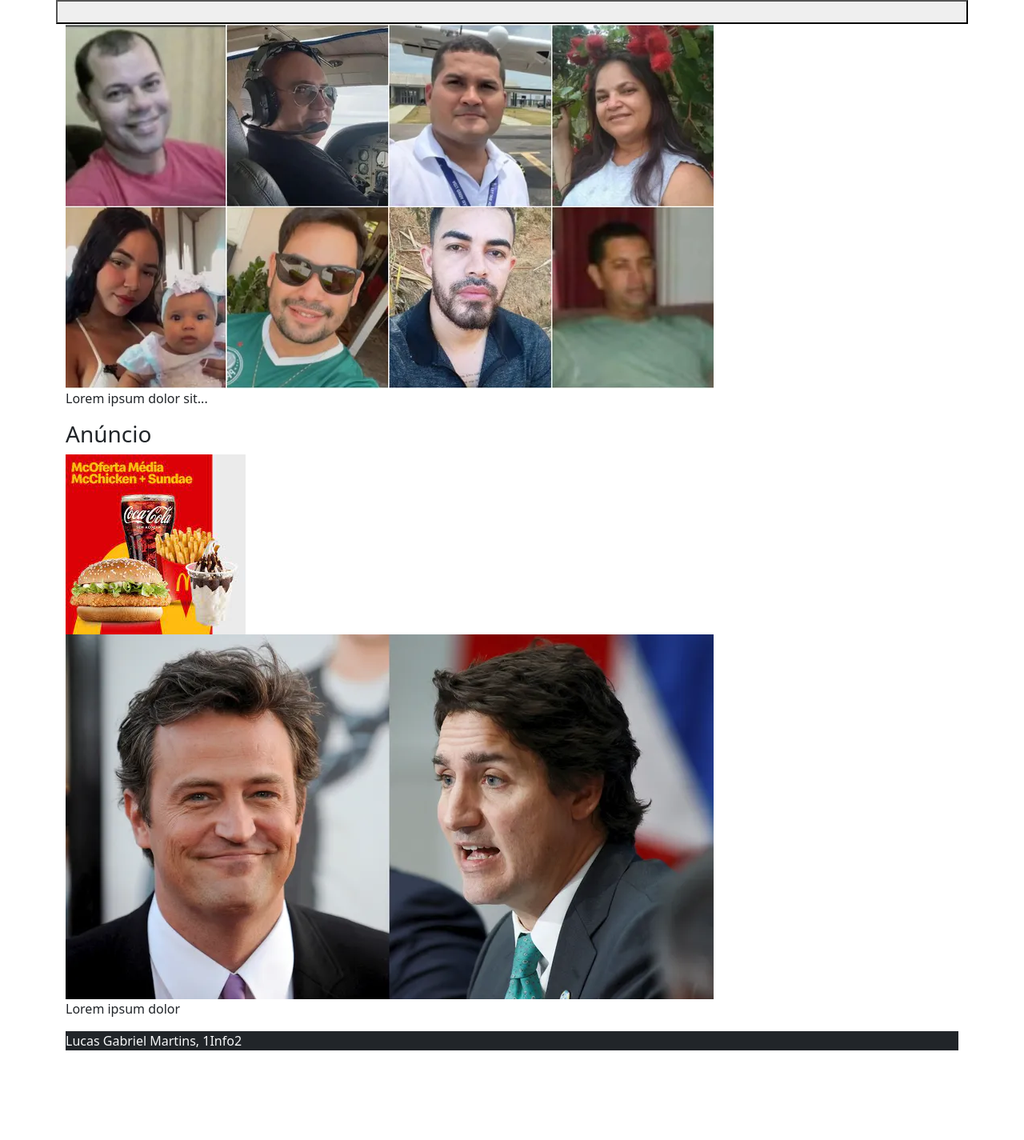
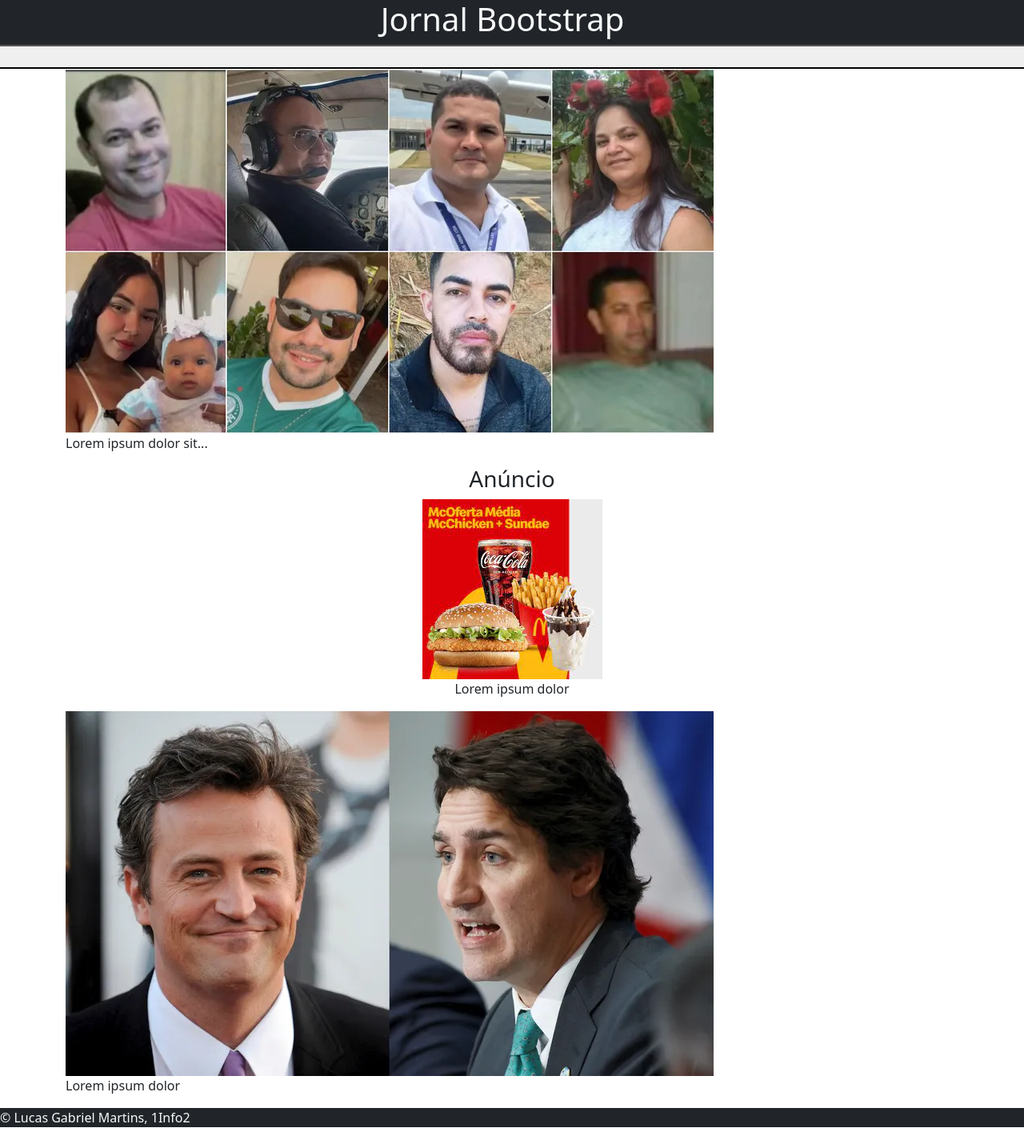
Before and after one commit to Lucas-EstudanteIFC/jornal-bootstrap, a plain HTML site: page index.html in a window 1280 px wide. Shown: the whole page at 80% size. Before the commit the page ends 1329 px from the top, so only its background shows below. Drawn offline with nearby package versions, Linux system fonts and the light colour scheme.

Commit message:
commit final 1/11/23

```diff
--- a/index.html
+++ b/index.html
@@ -19,20 +19,21 @@
 </head>
 
 <body>
-  <div class="container">
-    <header class="row bg-secondary">
-
+  <header class="row bg-dark">
+    <h1 class="text-light row d-flex justify-content-center">Jornal Bootstrap</h1>
       <button data-bs-toggle="collapse" data-bs-target="#menu"><img src="" alt=""></button>
       <div class="collapse" id="menu">
         <nav>
           <ul class="text-decoration-none">
-            <li><a href="#" class="col-1 text-decoration-none c">Ecomomia</a></li>
-            <li><a href="#" class="col-1 text-decoration-none">Brasil</a></li>
-            <li><a href="#" class="col-1 text-decoration-none">Política Internacional</a></li>
+            <li><a href="#" class="col-1 text-decoration-none text-light">Ecomomia</a></li>
+            <li><a href="#" class="col-1 text-decoration-none text-light">Brasil</a></li>
+            <li><a href="#" class="col-1 text-decoration-none text-light">Política Internacional</a></li>
           </ul>
         </nav>
       </div>
     </header>
+  <div class="container">
+
 
     <article>
       <main>
@@ -43,8 +44,9 @@
 
       </main>
       <aside>
-        <h3>Anúncio</h1>
-        <img src="Imagens/download.jpeg" alt="" class="img-fluid">
+        <h3 class="row d-flex justify-content-center">Anúncio</h3>
+        <img src="Imagens/download.jpeg" alt="" class=" img-fluid m-auto d-block">
+        <p class="row d-flex justify-content-center">Lorem ipsum dolor</p>
       </aside>
       <main>
         <div>
@@ -54,10 +56,11 @@
       </main>
     </article>
 
-    <footer class="bg-dark">
-      <p class="text-light mw-100">Lucas Gabriel Martins, 1Info2</p>
+
+  </div>
+  <footer class="bg-dark">
+      <p class="text-light mw-100 ml-3">&copy; Lucas Gabriel Martins, 1Info2</p>
     </footer>
-  </div>
 </body>
 
 </html>
```
